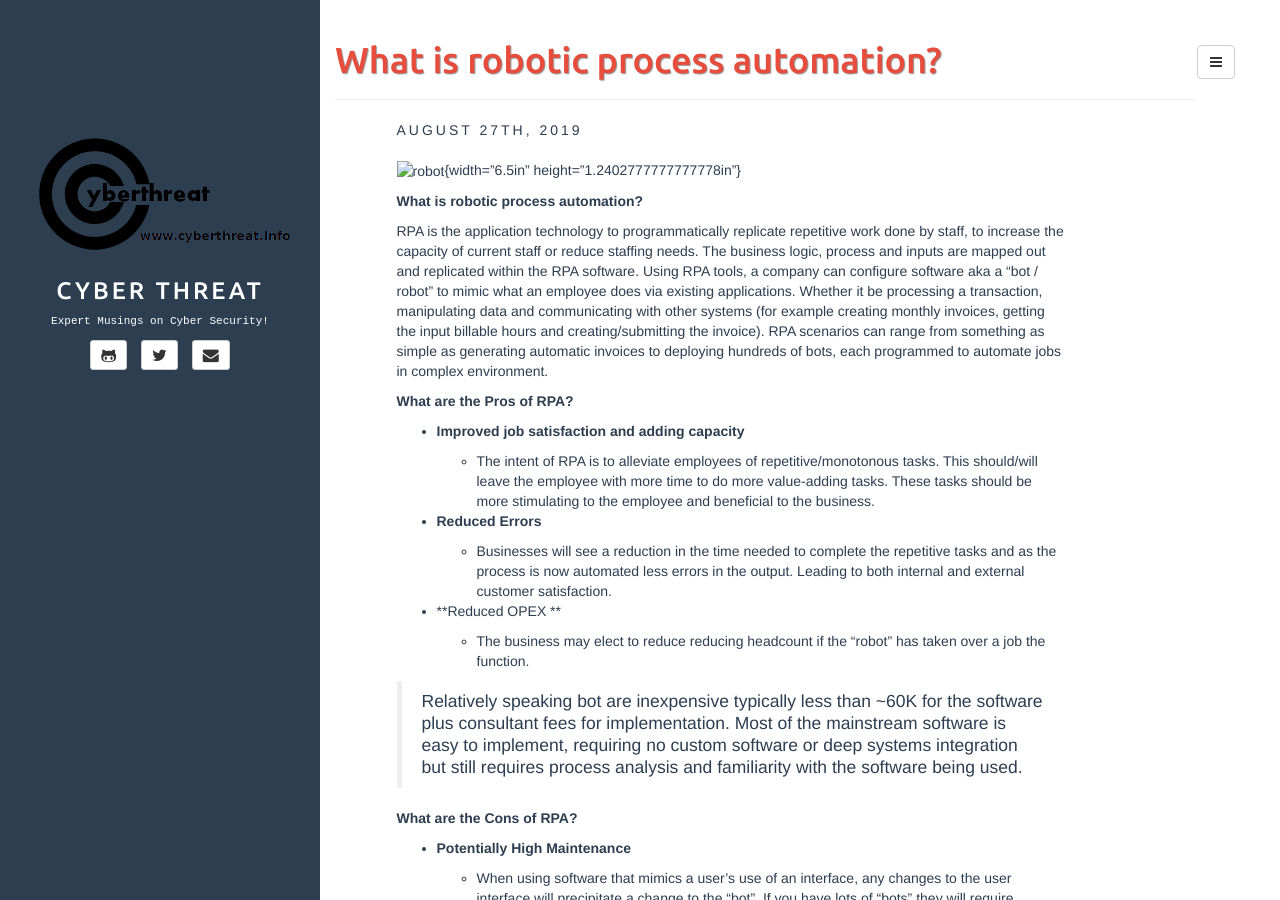
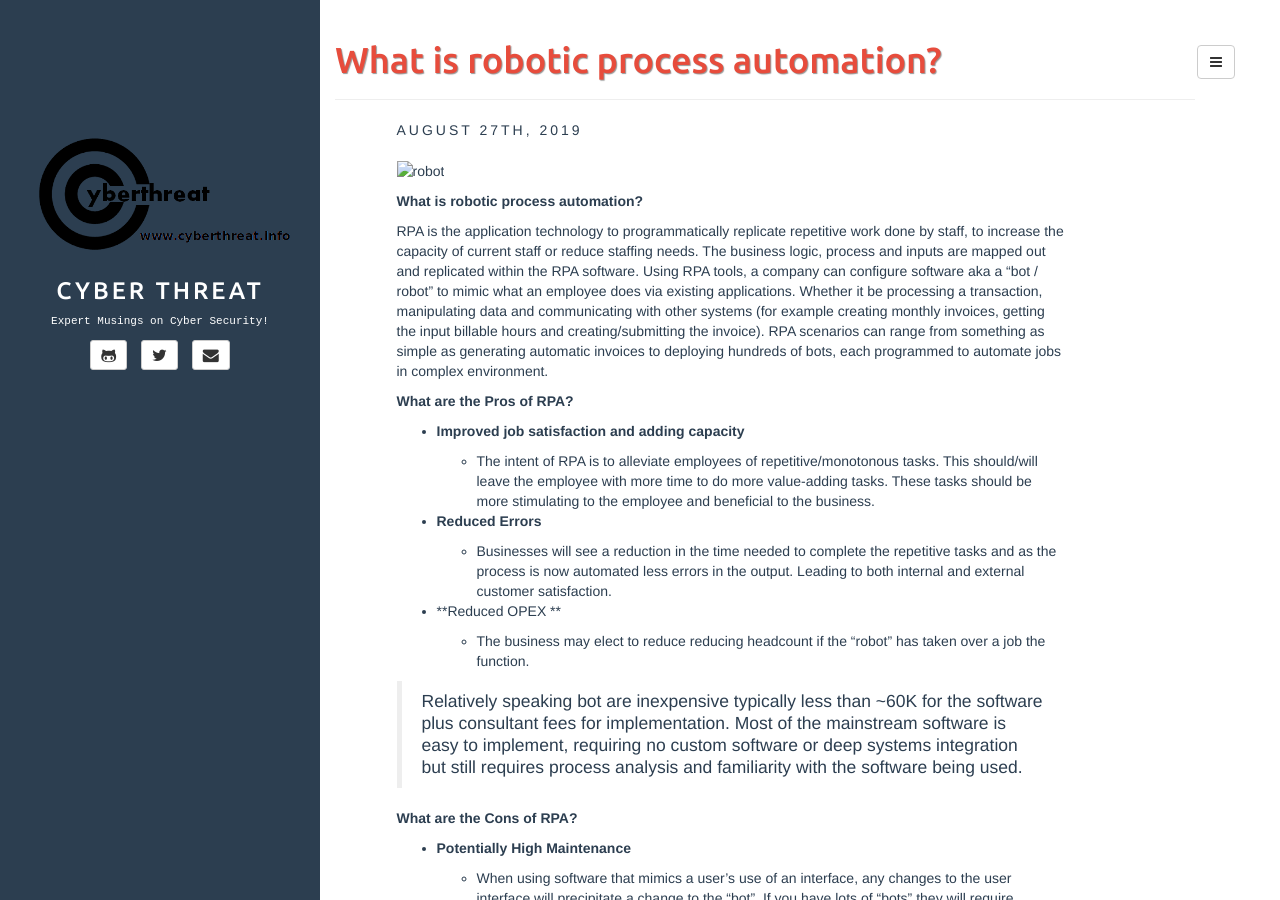
Before and after one commit to cyberthreatinfo/cyberthreatinfo.github.io, a Jekyll site: the page built from _posts/2019-08-27-RPA.md, in a window 1280 px wide and 900 px high. Built offline with Jekyll 4.4.1, drawn with Linux system fonts in a browser that asks for light colours; comment, search, counter and statistics services are not loaded.

Commit message:
Update 2019-08-27-RPA.md

```diff
--- a/_posts/2019-08-27-RPA.md
+++ b/_posts/2019-08-27-RPA.md
@@ -6,7 +6,7 @@ tags: [rpa, security, cyberthreatinfo, automation]
 fullview: true
 comments: true
 ---
-![robot](images/robot.png){width="6.5in" height="1.2402777777777778in"}
+![robot](images/robot.png)
 
 **What is robotic process automation?**
 
```
